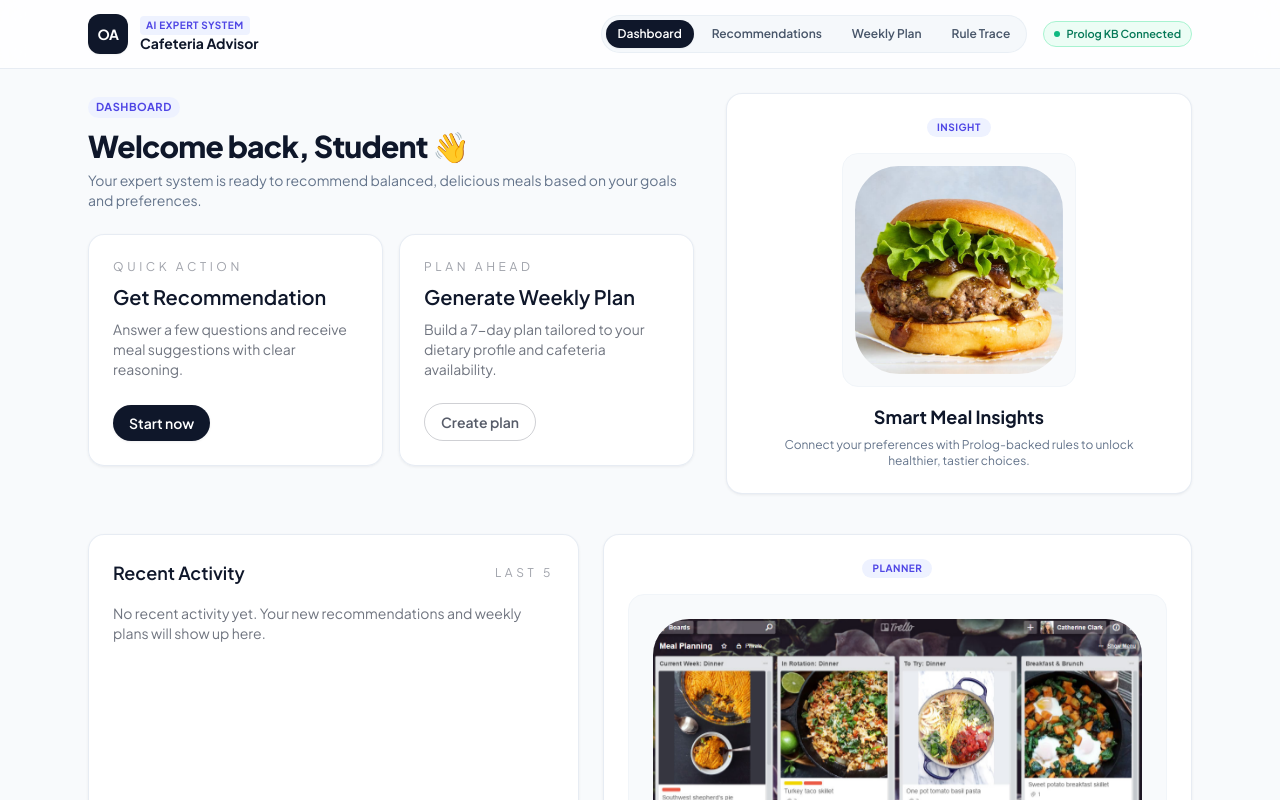
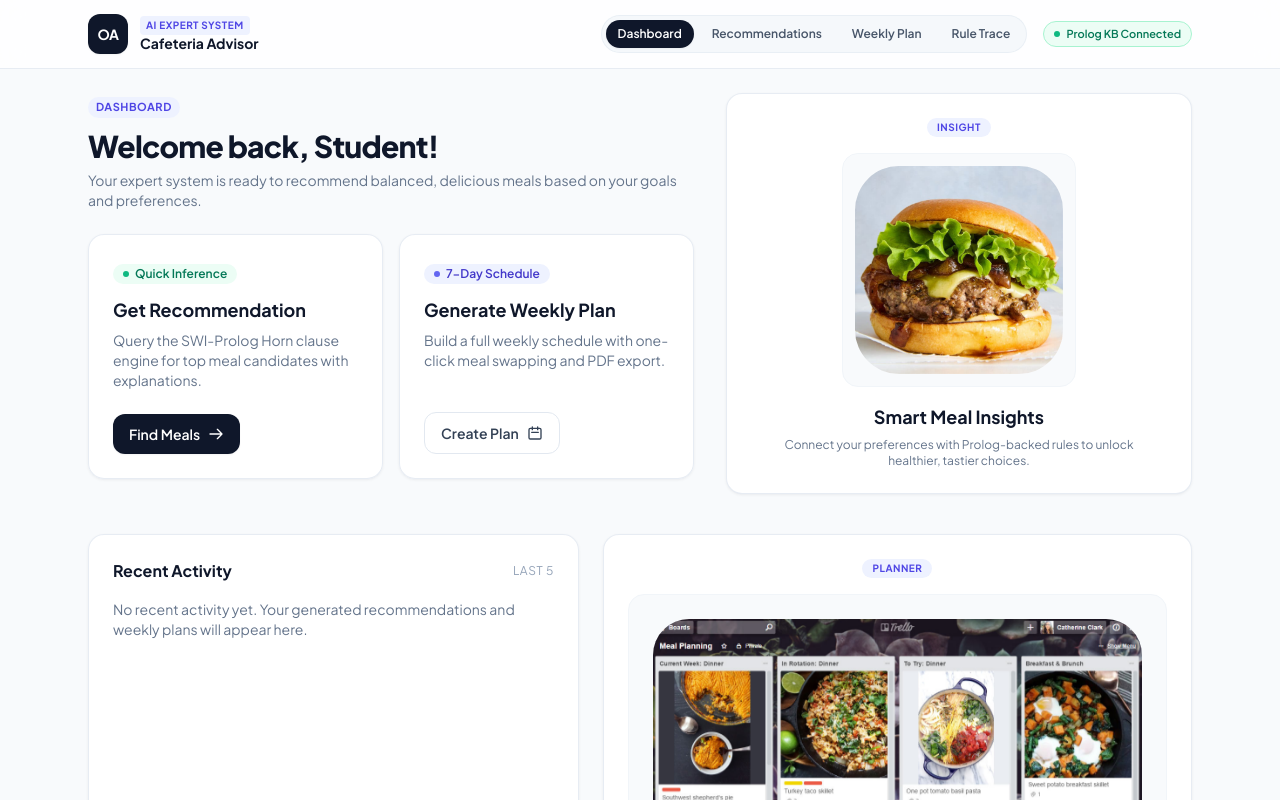
Before and after one commit to OptiTech-Solutions/DCIT313-OptiTech-Cafeteria-Menu-Advisor, a React (Vite) app in the folder interface/frontend/: page / in a window 1280 px wide. Shown: the top 800 px of the page. Built offline with nearby package versions, Linux system fonts and the light colour scheme.

Commit message:
feat: add frontend components, pages, and Prolog backend bridge for cafeteria menu advisor

```diff
--- a/interface/frontend/src/pages/Dashboard.jsx
+++ b/interface/frontend/src/pages/Dashboard.jsx
@@ -19,38 +19,50 @@ export default function Dashboard() {
         <div className="space-y-6">
           <SectionHeader
             eyebrow="Dashboard"
-            title={`Welcome back, ${firstName} \uD83D\uDC4B`}
+            title={`Welcome back, ${firstName}!`}
             description="Your expert system is ready to recommend balanced, delicious meals based on your goals and preferences."
           />
           <div className="grid gap-4 sm:grid-cols-2">
-            <Card className="flex flex-col justify-between gap-6 bg-white/90">
+            <Card className="flex flex-col justify-between gap-6 border-slate-200/80 bg-white/95">
               <div>
-                <p className="text-xs uppercase tracking-[0.3em] text-ink/40">Quick Action</p>
-                <h3 className="mt-2 text-xl font-semibold text-ink">Get Recommendation</h3>
-                <p className="mt-2 text-sm text-ink/60">
-                  Answer a few questions and receive meal suggestions with clear reasoning.
+                <span className="inline-flex items-center gap-1.5 rounded-full bg-emerald-50 px-2.5 py-0.5 text-xs font-semibold text-emerald-700">
+                  <span className="h-1.5 w-1.5 rounded-full bg-emerald-500"></span>
+                  Quick Inference
+                </span>
+                <h3 className="mt-3 text-lg font-bold text-slate-900">Get Recommendation</h3>
+                <p className="mt-1.5 text-sm text-slate-500">
+                  Query the SWI-Prolog Horn clause engine for top meal candidates with explanations.
                 </p>
               </div>
               <Link
                 to="/recommendations"
-                className="inline-flex w-fit items-center gap-2 rounded-full bg-ink px-4 py-2 text-sm font-semibold text-white shadow-card transition hover:-translate-y-0.5"
+                className="inline-flex w-fit items-center gap-2 rounded-xl bg-slate-900 px-4 py-2.5 text-sm font-semibold text-white shadow-sm transition hover:bg-slate-800"
               >
-                Start now
+                <span>Find Meals</span>
+                <svg className="h-4 w-4" fill="none" viewBox="0 0 24 24" stroke="currentColor">
+                  <path strokeLinecap="round" strokeLinejoin="round" strokeWidth={2} d="M14 5l7 7m0 0l-7 7m7-7H3" />
+                </svg>
               </Link>
             </Card>
-            <Card className="flex flex-col justify-between gap-6 bg-white/90">
+            <Card className="flex flex-col justify-between gap-6 border-slate-200/80 bg-white/95">
               <div>
-                <p className="text-xs uppercase tracking-[0.3em] text-ink/40">Plan Ahead</p>
-                <h3 className="mt-2 text-xl font-semibold text-ink">Generate Weekly Plan</h3>
-                <p className="mt-2 text-sm text-ink/60">
-                  Build a 7-day plan tailored to your dietary profile and cafeteria availability.
+                <span className="inline-flex items-center gap-1.5 rounded-full bg-indigo-50 px-2.5 py-0.5 text-xs font-semibold text-indigo-700">
+                  <span className="h-1.5 w-1.5 rounded-full bg-indigo-500"></span>
+                  7-Day Schedule
+                </span>
+                <h3 className="mt-3 text-lg font-bold text-slate-900">Generate Weekly Plan</h3>
+                <p className="mt-1.5 text-sm text-slate-500">
+                  Build a full weekly schedule with one-click meal swapping and PDF export.
                 </p>
               </div>
               <Link
                 to="/weekly-plan"
-                className="inline-flex w-fit items-center gap-2 rounded-full border border-ink/20 px-4 py-2 text-sm font-semibold text-ink/70 transition hover:border-ink/40 hover:text-ink"
+                className="inline-flex w-fit items-center gap-2 rounded-xl border border-slate-200 bg-white px-4 py-2.5 text-sm font-semibold text-slate-700 transition hover:bg-slate-50 hover:text-slate-900"
               >
-                Create plan
+                <span>Create Plan</span>
+                <svg className="h-4 w-4" fill="none" viewBox="0 0 24 24" stroke="currentColor">
+                  <path strokeLinecap="round" strokeLinejoin="round" strokeWidth={2} d="M8 7V3m8 4V3m-9 8h10M5 21h14a2 2 0 002-2V7a2 2 0 00-2-2H5a2 2 0 00-2 2v12a2 2 0 002 2z" />
+                </svg>
               </Link>
             </Card>
           </div>
@@ -65,29 +77,29 @@ export default function Dashboard() {
       </section>
 
       <section className="grid gap-6 lg:grid-cols-[1fr_1.2fr]">
-        <Card className="flex flex-col gap-4 bg-white/90">
+        <Card className="flex flex-col gap-4 border-slate-200/80 bg-white/95">
           <div className="flex items-center justify-between">
-            <h3 className="text-lg font-semibold text-ink">Recent Activity</h3>
-            <span className="text-xs uppercase tracking-[0.3em] text-ink/40">Last 5</span>
+            <h3 className="text-base font-bold text-slate-900">Recent Activity</h3>
+            <span className="text-xs uppercase tracking-wider text-slate-400">Last 5</span>
           </div>
           {activity.length === 0 ? (
-            <p className="text-sm text-ink/60">
-              No recent activity yet. Your new recommendations and weekly plans will show up here.
+            <p className="text-sm text-slate-500">
+              No recent activity yet. Your generated recommendations and weekly plans will appear here.
             </p>
           ) : (
-            <div className="space-y-3">
+            <div className="space-y-2.5">
               {activity.map((item, index) => (
                 <button
                   type="button"
                   key={`${item.title}-${index}`}
                   onClick={() => setActiveActivity(item)}
-                  className="flex w-full items-start justify-between rounded-2xl border border-ink/10 bg-white px-4 py-3 text-left transition hover:-translate-y-0.5 hover:border-ink/20"
+                  className="flex w-full items-start justify-between rounded-xl border border-slate-200/70 bg-slate-50/50 px-4 py-3 text-left transition hover:border-slate-300 hover:bg-slate-50"
                 >
                   <div>
-                    <p className="text-sm font-semibold text-ink">{item.title}</p>
-                    <p className="text-xs text-ink/50">{item.subtitle}</p>
+                    <p className="text-sm font-semibold text-slate-900">{item.title}</p>
+                    <p className="text-xs text-slate-500">{item.subtitle}</p>
                   </div>
-                  <span className="text-xs font-semibold text-ink/40">{item.time}</span>
+                  <span className="text-xs font-medium text-slate-400">{item.time}</span>
                 </button>
               ))}
             </div>
@@ -107,25 +119,29 @@ export default function Dashboard() {
       </section>
 
       {activeActivity && (
-        <div className="fixed inset-0 z-50 flex items-center justify-center bg-ink/40 px-4">
-          <div className="w-full max-w-lg rounded-3xl bg-white p-6 shadow-soft">
-            <div className="flex items-start justify-between gap-4">
+        <div className="fixed inset-0 z-50 flex items-center justify-center bg-slate-900/50 p-4 backdrop-blur-sm">
+          <div className="w-full max-w-lg rounded-2xl border border-slate-200 bg-white p-6 shadow-xl">
+            <div className="flex items-start justify-between gap-4 border-b border-slate-100 pb-4">
               <div>
-                <p className="text-xs uppercase tracking-[0.3em] text-ink/40">Activity</p>
-                <h3 className="mt-2 text-xl font-semibold text-ink">{activeActivity.title}</h3>
+                <p className="text-xs font-semibold uppercase tracking-wider text-emerald-600">Activity Log</p>
+                <h3 className="mt-1 text-lg font-bold text-slate-900">{activeActivity.title}</h3>
               </div>
               <button
                 type="button"
                 onClick={() => setActiveActivity(null)}
-                className="text-sm font-semibold text-ink/60"
+                className="rounded-lg p-1.5 text-slate-400 hover:bg-slate-100 hover:text-slate-600"
               >
-                Close
+                <svg className="h-5 w-5" viewBox="0 0 20 20" fill="currentColor">
+                  <path fillRule="evenodd" d="M4.293 4.293a1 1 0 011.414 0L10 8.586l4.293-4.293a1 1 0 111.414 1.414L11.414 10l4.293 4.293a1 1 0 01-1.414 1.414L10 11.414l-4.293 4.293a1 1 0 01-1.414-1.414L8.586 10 4.293 5.707a1 1 0 010-1.414z" clipRule="evenodd" />
+                </svg>
               </button>
             </div>
-            <div className="mt-4 space-y-2 text-sm text-ink/70">
+            <div className="mt-4 space-y-3 text-sm text-slate-600">
               <p>{activeActivity.subtitle}</p>
-              <p className="text-xs uppercase tracking-[0.3em] text-ink/40">Time</p>
-              <p className="text-sm text-ink/70">{activeActivity.time}</p>
+              <div className="rounded-lg bg-slate-50 p-3">
+                <span className="text-xs font-medium uppercase tracking-wider text-slate-400">Timestamp</span>
+                <p className="mt-0.5 font-mono text-xs text-slate-700">{activeActivity.time}</p>
+              </div>
             </div>
           </div>
         </div>
```
Also changed, not shown: interface/frontend/src/pages/Explanations.jsx (+95 -43 lines).
